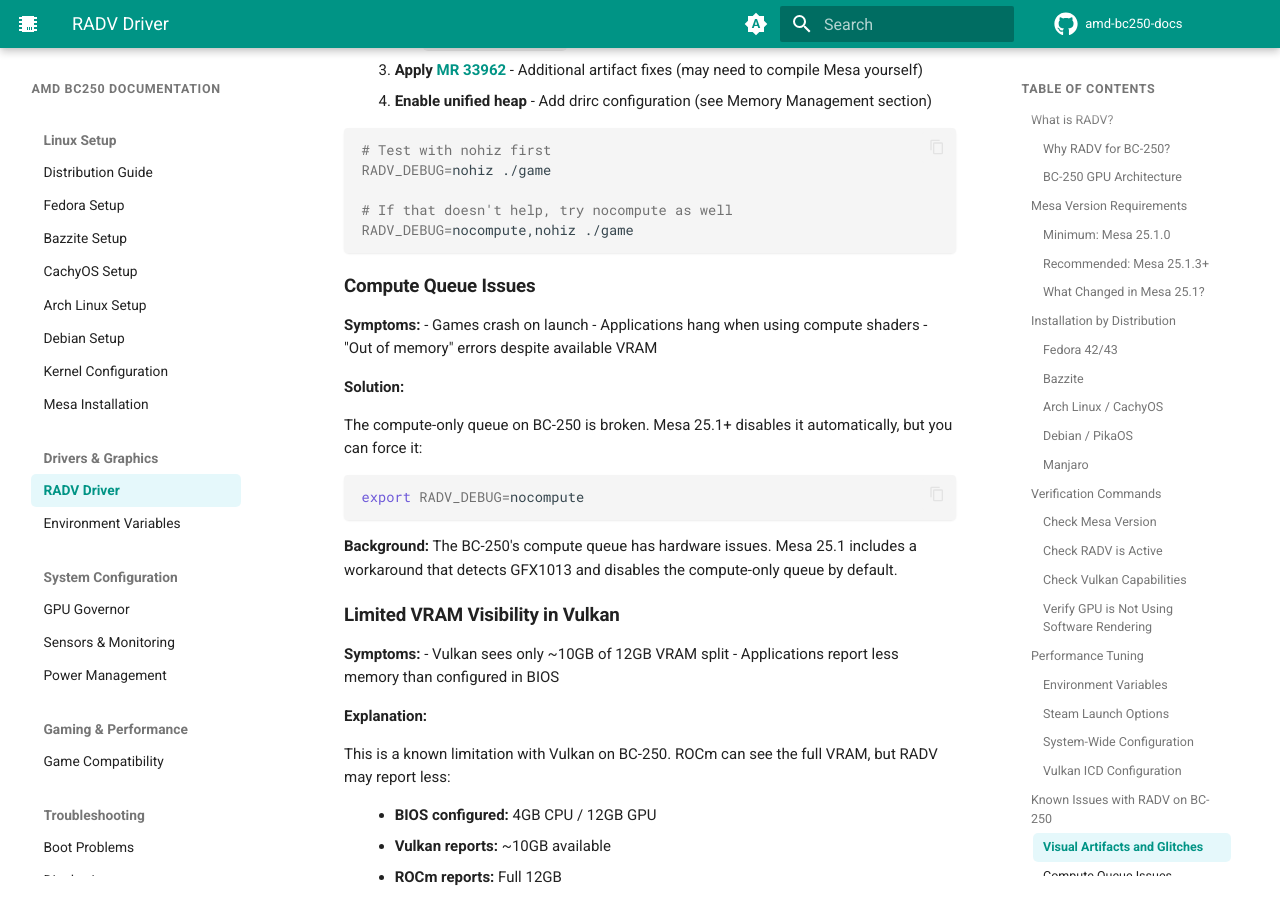
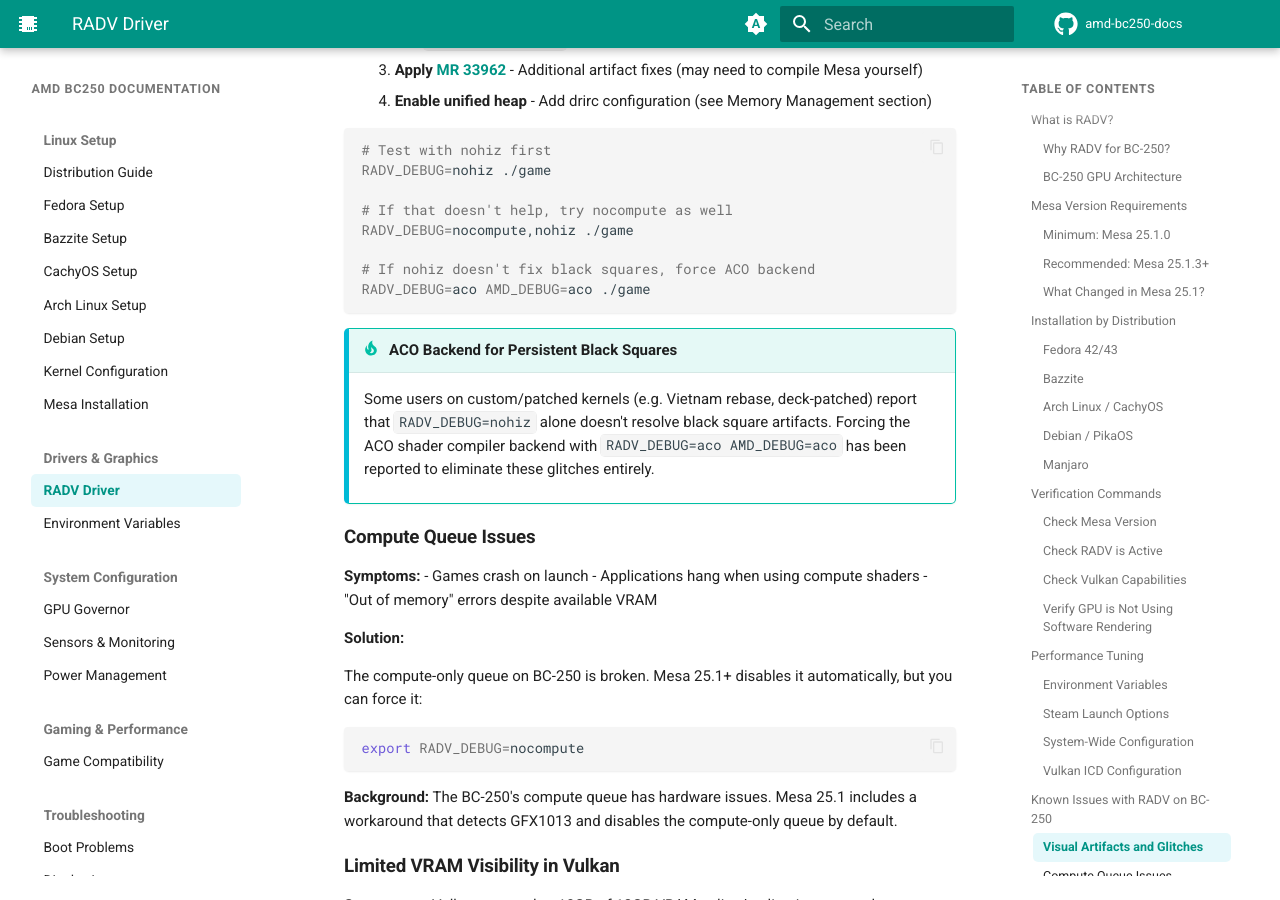
Before and after one commit to elektricM/amd-bc250-docs, an MkDocs documentation site: the page built from docs/drivers/radv.md, in a window 1280 px wide and 900 px high, scrolled down 7059 px. Built offline with MkDocs 1.6.1 and Material for MkDocs 9.7.7, drawn with Linux system fonts in a browser that asks for light colours; comment, search, counter and statistics services are not loaded; the version menu is left out.

Commit message:
add ACO backend workaround for black square artifacts
Some users on patched kernels report nohiz doesn't fix black
squares. Forcing RADV_DEBUG=aco AMD_DEBUG=aco resolves the
glitches.

````diff
--- a/docs/drivers/radv.md
+++ b/docs/drivers/radv.md
@@ -343,7 +343,13 @@
 
 # If that doesn't help, try nocompute as well
 RADV_DEBUG=nocompute,nohiz ./game
+
+# If nohiz doesn't fix black squares, force ACO backend
+RADV_DEBUG=aco AMD_DEBUG=aco ./game
 ```
+
+!!!tip "ACO Backend for Persistent Black Squares"
+    Some users on custom/patched kernels (e.g. Vietnam rebase, deck-patched) report that `RADV_DEBUG=nohiz` alone doesn't resolve black square artifacts. Forcing the ACO shader compiler backend with `RADV_DEBUG=aco AMD_DEBUG=aco` has been reported to eliminate these glitches entirely.
 
 ### Compute Queue Issues
 
````
